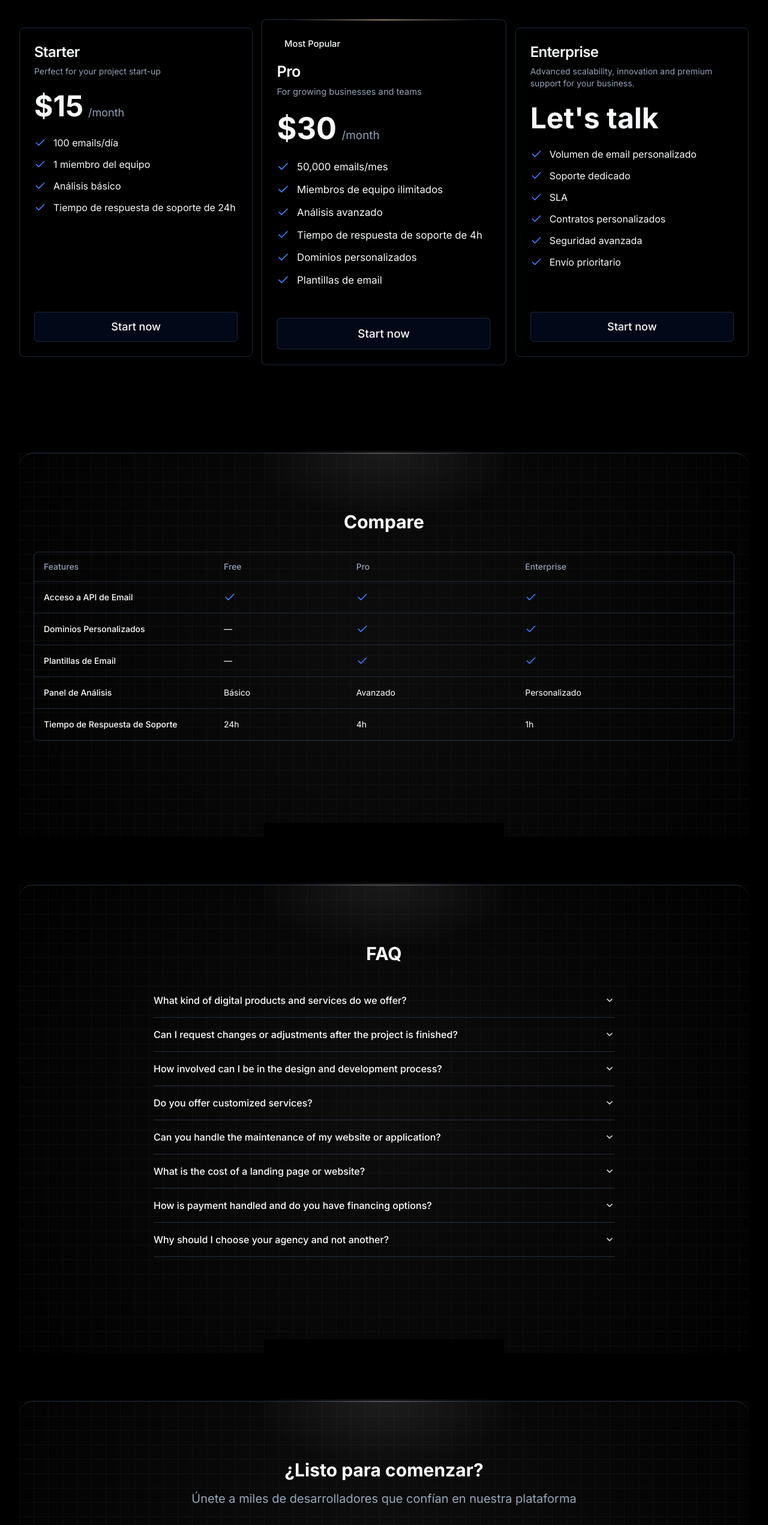
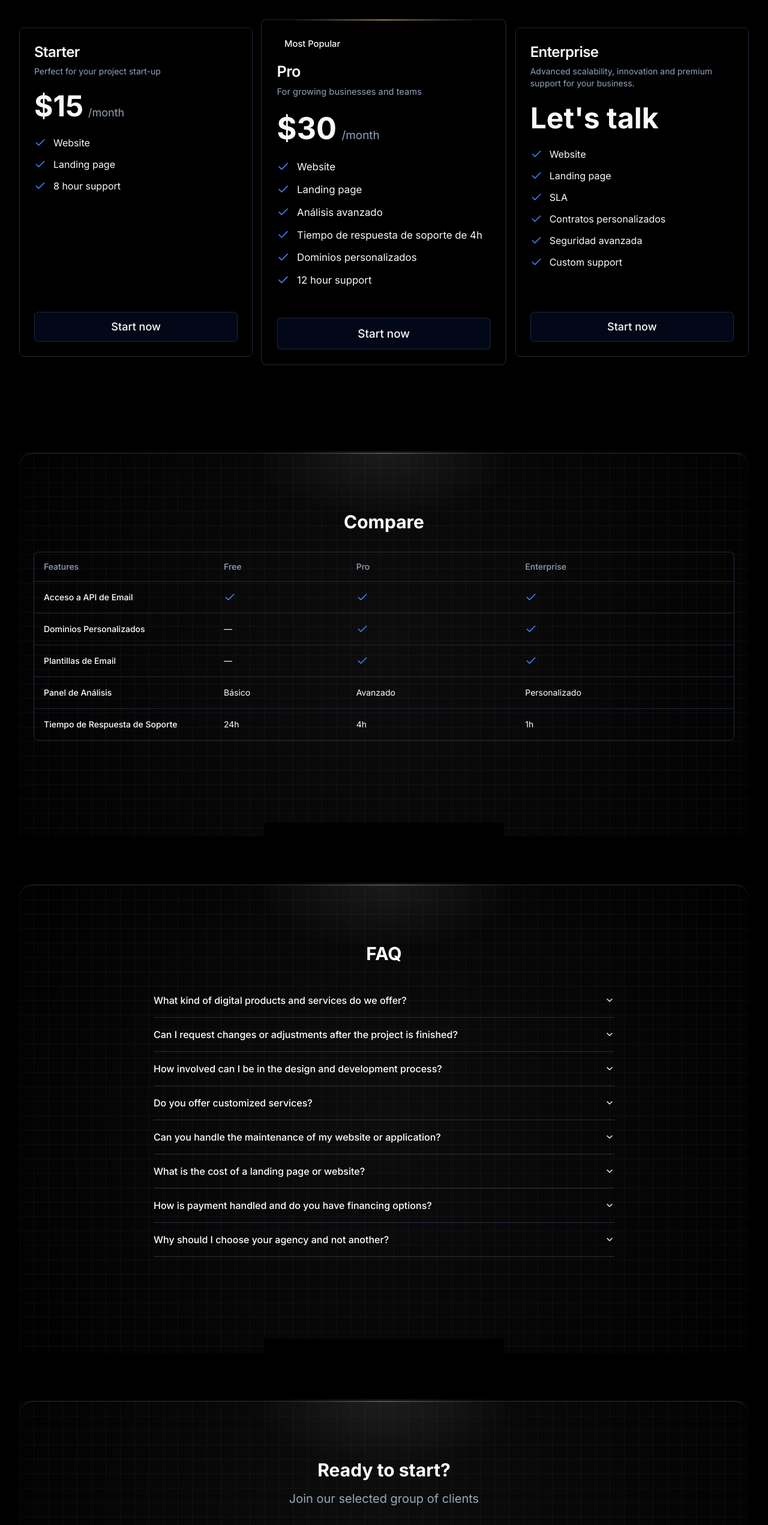
Before and after one commit to Matuzay32/company-01, a Next.js app: page /pricing in a window 1280 px wide. Shown: the part 234-2777 px from the top of the page at 60% size. Built offline with nearby package versions, Linux system fonts and the light colour scheme.

Commit message:
update pricing

```diff
--- a/components/Pricing/Pricing.tsx
+++ b/components/Pricing/Pricing.tsx
@@ -38,24 +38,19 @@ export default function Pricing() {
       name: "Starter",
       description: "Perfect for your project start-up",
       price: { monthly: 20, annual: 15 },
-      features: [
-        "100 emails/día",
-        "1 miembro del equipo",
-        "Análisis básico",
-        "Tiempo de respuesta de soporte de 24h",
-      ],
+      features: ["Website", "Landing page", "8 hour support"],
     },
     {
       name: "Pro",
       description: "For growing businesses and teams",
       price: { monthly: 39, annual: 30 },
       features: [
-        "50,000 emails/mes",
-        "Miembros de equipo ilimitados",
+        "Website",
+        "Landing page",
         "Análisis avanzado",
         "Tiempo de respuesta de soporte de 4h",
         "Dominios personalizados",
-        "Plantillas de email",
+        "12 hour support",
       ],
       popular: true,
     },
@@ -65,12 +60,12 @@ export default function Pricing() {
         "Advanced scalability, innovation and premium support for your business.",
       price: { monthly: "Let's talk", annual: "Let's talk" },
       features: [
-        "Volumen de email personalizado",
-        "Soporte dedicado",
+        "Website",
+        "Landing page",
         "SLA",
         "Contratos personalizados",
         "Seguridad avanzada",
-        "Envío prioritario",
+        "Custom support",
       ],
     },
   ];
@@ -352,12 +347,12 @@ export default function Pricing() {
           animate={{ opacity: 1, y: 0 }}
           transition={{ duration: 0.5, delay: 0.5 }}
         >
-          <h3 className="text-3xl font-bold mb-4">¿Listo para comenzar?</h3>
+          <h3 className="text-3xl font-bold mb-4">Ready to start?</h3>
           <p className="text-xl text-muted-foreground mb-8">
-            Únete a miles de desarrolladores que confían en nuestra plataforma
+            Join our selected group of clients
           </p>
           <Button size="lg" variant={"outline"} className="text-lg py-6 px-8 ">
-            Prueba Gratis por 14 Días
+            Join
           </Button>
         </motion.div>
       </CustomSection>
```
